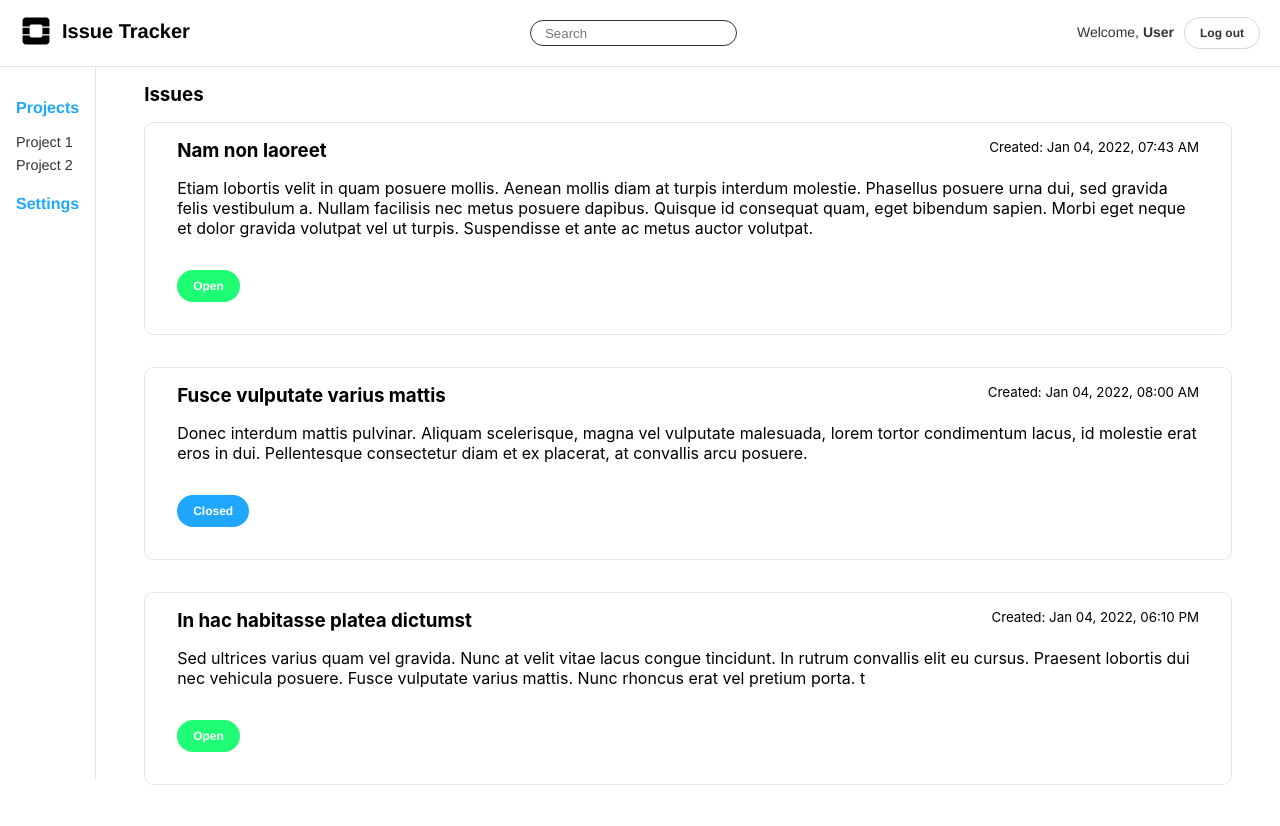
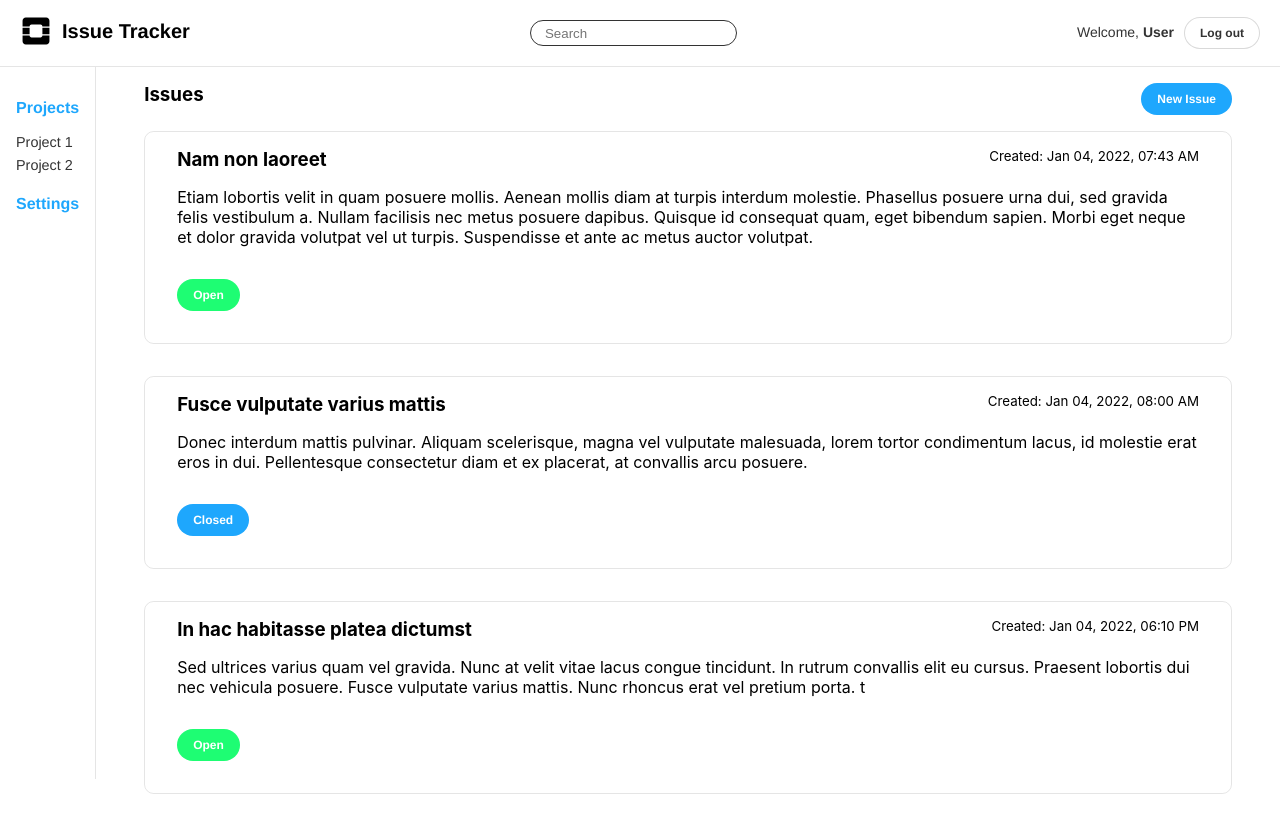
Before and after one commit to henrikeskisikkila/issue-tracker, a React (Create React App) app: page /project/1 in a window 1280 px wide. Built offline with nearby package versions, Linux system fonts and the light colour scheme.

Commit message:
Add new issue page

```diff
--- a/src/components/card.css
+++ b/src/components/card.css
@@ -5,5 +5,5 @@
   border: 1px solid rgba(0, 0, 0, 0.1);
   border-radius: 0.6rem;
   padding: 1rem 2rem;
-  margin: 1rem;
+  margin: 1rem 0;
 }
--- /dev/null
+++ b/src/pages/AddIssue.tsx
@@ -0,0 +1,12 @@
+interface AddIssueProps {
+  onSave: () => void;
+}
+
+export const AddIssue = ({ onSave }: AddIssueProps) => {
+  return (
+    <div>
+      <h1>Add Issue</h1>
+      <button onClick={onSave}>save</button>
+    </div>
+  );
+};
--- a/src/pages/Project.tsx
+++ b/src/pages/Project.tsx
@@ -1,5 +1,8 @@
+import { useState } from "react";
+import { AddIssue } from "pages/AddIssue";
 import { Header } from "components/Header";
 import { Navigator } from "components/Navigator";
+import { Button } from "components/Button";
 import { Card } from "components/Card";
 import { Stack } from "components/Stack";
 import { StatusButton } from "components/StatusButton";
@@ -32,6 +35,21 @@ const menu = [
 ];
 
 export const Project = () => {
+  const [newIssue, setNewIssue] = useState(false);
+
+  const showNewIssue = () => {
+    console.log("ShowAddIssue");
+    setNewIssue(true);
+  };
+
+  const onSave = () => {
+    setNewIssue(false);
+  };
+
+  const showAddIssue = () => {
+    return <AddIssue onSave={onSave} />;
+  };
+
   const formatDate = (dateString: string): string => {
     const date = new Date(dateString);
     return date
@@ -45,13 +63,19 @@ export const Project = () => {
       .toString();
   };
 
+  const showIssues = () => {
     return (
-    <div>
-      <Header user={{ name: "User" }} onSearch={() => {}} onLogout={() => {}} />
-      <div style={{ display: "flex", flexDirection: "row" }}>
-        <Navigator menu={menu} />
       <div className="project">
+        <Stack justifyContent="space-between">
           <h3 className="header">Issues</h3>
+          <Button
+            primary={true}
+            size={"small"}
+            label={"New Issue"}
+            onClick={showNewIssue}
+          />
+        </Stack>
+
         {issues.map((issue) => (
           <Card>
             <Stack direction="row" justifyContent="space-between">
@@ -65,6 +89,15 @@ export const Project = () => {
           </Card>
         ))}
       </div>
+    );
+  };
+
+  return (
+    <div>
+      <Header user={{ name: "User" }} onSearch={() => {}} onLogout={() => {}} />
+      <div style={{ display: "flex", flexDirection: "row" }}>
+        <Navigator menu={menu} />
+        {newIssue ? showAddIssue() : showIssues()}
       </div>
     </div>
   );
--- a/src/pages/project.css
+++ b/src/pages/project.css
@@ -2,9 +2,10 @@
   display: flex;
   flex: 1;
   flex-direction: column;
-  margin: 1rem 2rem;
+  margin: 1rem 3rem;
 }
 
-.header {
+/* .header {
   margin-left: 1rem;
-}
+  margin-right: 1rem;
+} */
```
Lines whose indentation alone changed are shown as unchanged.
